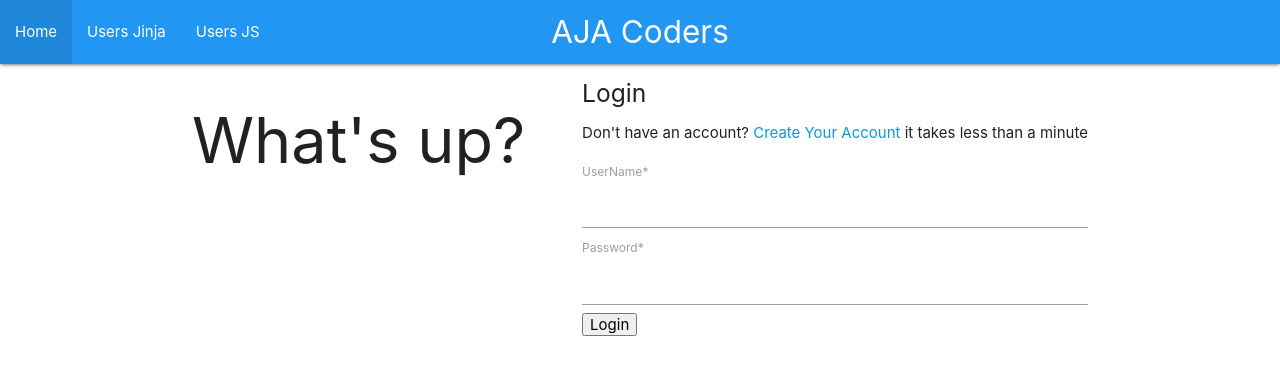
After one commit to Updeus/Final-Year-Project, a Python web app: template App/templates/loginPage.html in a window 1280 px wide. The commit adds this page. Shown: the top 375 px of the page. Run offline with Jinja, Linux system fonts and the light colour scheme; the template is opened without the code that fills it, so the values that code supplies are empty.

Commit message:
Integrated signup and login

```diff
--- a/App/models/user.py
+++ b/App/models/user.py
@@ -8,7 +8,6 @@ class User(db.Model, UserMixin):
     id = db.Column(db.Integer, primary_key=True)
     username =  db.Column(db.String(120), nullable=False, unique=True)
     password = db.Column(db.String(120), nullable=False)
-
 
     def __init__(self, username, password):
         self.username = username
--- a/App/templates/layout.html
+++ b/App/templates/layout.html
@@ -10,12 +10,12 @@
     <!--Let browser know website is optimized for mobile-->
     <meta name="viewport" content="width=device-width, initial-scale=1.0"/>
     <title>{% block title %}{% endblock %}</title>
+  </head>
 
-  </head>
   <body>
-    <nav class="purple">
+    <nav class="blue">
       <div class="nav-wrapper">
-        <a href="#!" class="brand-logo center">{% block page %}{% endblock %}</a>
+        <a href="#!" class="brand-logo center">{% block page %}AJA Coders{% endblock %}</a>
         <div class="nav-wrapper">
             <ul id="nav-mobile" class="left">
                 <li><a href="/">Home</a></li>
@@ -28,7 +28,7 @@
 
     {% with messages = get_flashed_messages() %}
     {% if messages %}
-      <nav class="white black-text" style="padding: 10px">
+    <nav class="blue white-text" style="padding: 10px">
       <div class="nav-wrapper">
           <ul class="flashes">
           {% for message in messages %}
--- /dev/null
+++ b/App/templates/loginPage.html
@@ -0,0 +1,87 @@
+<!DOCTYPE html>
+<html lang="en" >
+<head>
+  <meta charset="UTF-8">
+  <title>Get ready to vote for your favourite profile!</title>
+  <link href="https://fonts.googleapis.com/css?family=Open+Sans" rel="stylesheet">
+
+
+<link href="https://maxcdn.bootstrapcdn.com/font-awesome/4.7.0/css/font-awesome.min.css" rel="stylesheet" integrity="sha384-wvfXpqpZZVQGK6TAh5PVlGOfQNHSoD2xbE+QkPxCAFlNEevoEH3Sl0sibVcOQVnN" crossorigin="anonymous"><link rel="stylesheet" href="./style.css">
+
+</head>
+<!-- <style>
+    body{
+      background: rgb(2,0,36);
+      background: linear-gradient(90deg, rgba(2,0,36,1) 0%, rgba(136,47,191,1) 35%, rgba(0,212,255,1) 100%);
+    }
+    .myButton {
+      box-shadow:inset 0px 1px 0px 0px #54a3f7;
+      background:linear-gradient(to bottom, #007dc1 5%, #0061a7 100%);
+      background-color:#007dc1;
+      border-radius:3px;
+      border:1px solid #124d77;
+      display:inline-block;
+      cursor:pointer;
+      color:#ffffff;
+      font-family:Arial;
+      font-size:13px;
+      padding:6px 24px;
+      text-decoration:none;
+      text-shadow:0px 1px 0px #154682;
+  }
+  .myButton:hover {
+      background:linear-gradient(to bottom, #0061a7 5%, #007dc1 100%);
+      background-color:#0061a7;
+  }
+  .myButton:active {
+      position:relative;
+      top:1px;
+  }
+
+</style> -->
+{% extends "layout.html" %}
+{% block title %}AJA Coders{% endblock %}
+{% block page %}AJA Coders{% endblock %}
+{{ super() }}
+    {% block content %}
+    <body>
+        <div class="box-form">
+            <div class="left">
+                <div class="overlay">
+                <h1>What's up?</h1>
+                <p></p>
+                </div>
+            </div>
+
+
+            <div class="right">
+              <h5>Login</h5>
+              <p>Don't have an account? <a href="/signup">Create Your Account</a> it takes less than a minute</p>
+              <form action="/auth" method="post">
+
+
+                <div class="field-wrap">
+                  <label>
+                    UserName<span class="req">*</span>
+                  </label>
+                  <input type="text" name="username" required autocomplete="off"/>
+                </div>
+
+                <div class="field-wrap">
+                  <label>
+                    Password<span class="req">*</span>
+                  </label>
+                  <input type="password" name="password" required autocomplete="off"/>
+                </div>
+
+                <button type="submit" class="myButton">Login</button>
+
+              </form>
+            </div>
+
+        </div>
+        <!-- partial -->
+
+        </body>
+    {% endblock %}
+</html>
--- a/requirements.txt
+++ b/requirements.txt
@@ -1,5 +1,6 @@
 Flask==2.0.3
 Flask-SQLAlchemy==2.5.1
+SQLAlchemy==1.4
 Flask-JWT==0.3.2
 Flask-Login==0.5.0
 Flask-Cors==3.0.10
```
Also changed, not shown: App/controllers/user.py (+12 -1 lines), App/templates/homePage.html (added, +62 -0 lines), App/templates/index.html (+56 -4 lines), App/templates/signupPage.html (added, +88 -0 lines), App/views/user.py (+1 -7 lines). Lines whose indentation alone changed are shown as unchanged.
